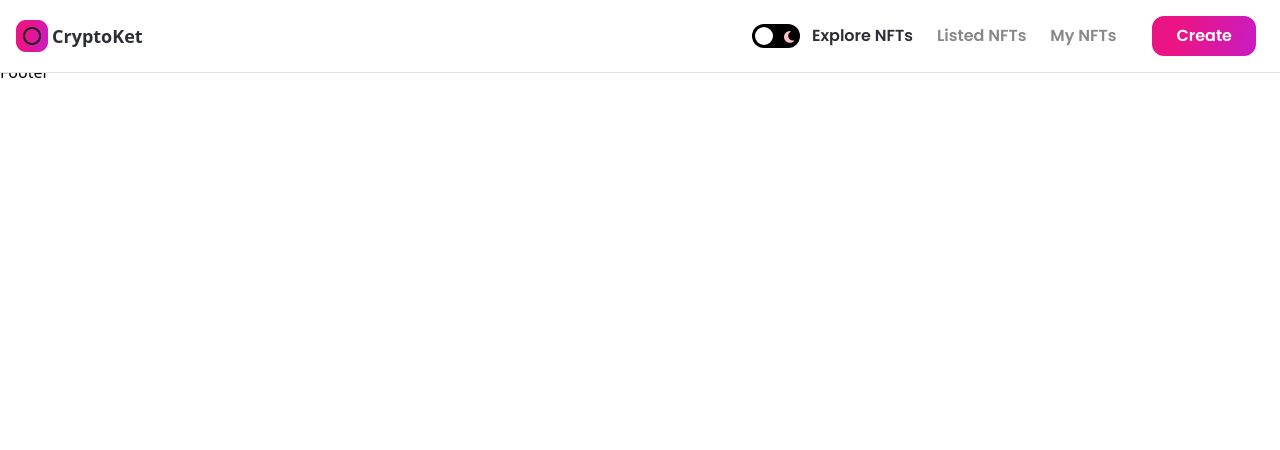
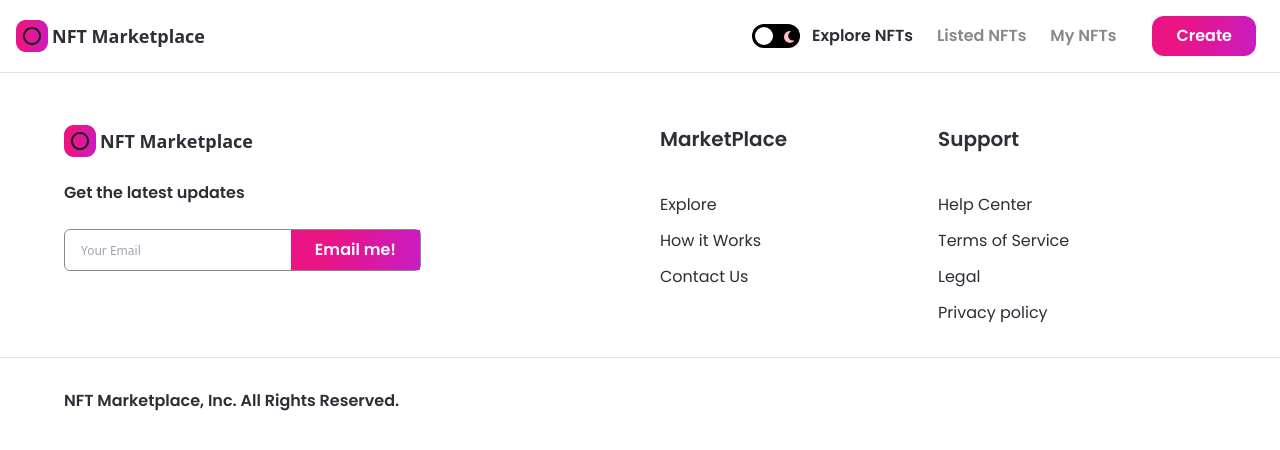
Before and after one commit to girirajbhosale69/giri_nft_marketplace, a Next.js app: page / in a window 1280 px wide. Shown: the top 450 px of the page. Built offline with nearby package versions, Linux system fonts and the light colour scheme.

Commit message:
create footer

```diff
--- a/components/Footer.jsx
+++ b/components/Footer.jsx
@@ -1,7 +1,65 @@
-import React from 'react';
+/* eslint-disable no-unused-vars */
+import Image from 'next/image';
+import { useTheme } from 'next-themes';
 
-const Footer = () => (
-  <div>Footer</div>
+import images from '../assets';
+import Button from './Button';
+
+const FooterLinks = ({ heading, items }) => (
+  <div className="flex-1 justify-start items-start">
+    <h3 className="font-poppins dark:text-white text-nft-black-1 font-semibold text-xl mb-10 ">{heading}</h3>
+    {items.map((item, index) => (
+      <p key={index} className="font-poppins dark:text-white text-nft-black-1 font-normal text-base cursor-pointer dark:hover:text-nft-gray-1 hover:text-nft-black-1 my-3">{item}</p>
+    ))}
+  </div>
 );
 
+const Footer = () => {
+  const { theme } = useTheme();
+
+  return (
+    <footer className="flexCenter flex-col border-t dark:border-nft-black-1 border-nft-gray-1 sm:py-8 py-16">
+      <div className="w-full minmd:w-4/5 flex flex-row md:flex-col sm:px-4 px-16">
+        <div className="flexStart flex-1 flex-col">
+          <div className="flexCenter cursor-pointer">
+            <Image src={images.logo02} objectFit="contain" width={32} height={32} alt="logo" />
+            <p className="dark:text-white text-nft-black-1 font-semibold text-lg ml-1">NFT Marketplace</p>
+          </div>
+          <p className="font-poppins dark:text-white text-nft-black-1 font-semibold text-base mt-6">Get the latest updates</p>
+          <div className="flexBetween md:w-full minlg:w-557 w-357 mt-6 dark:bg-nft-black-2 bg-white border dark:border-nft-black-2 border-nft-gray-2 rounded-md">
+            <input type="email" placeholder="Your Email" className="h-full flex-1 w-full dark:bg-nft-black-2 bg-white px-4 rounded-md dark:text-white text-nft-black-1 font-normal text-xs minlg:text-lg outline-none" />
+            <div className="flex-initial">
+              <Button btnName="Email me!" classStyles="rounded-md2" />
+            </div>
+          </div>
+        </div>
+        <div className="flex-1 flexBetweenStart flex-wrap ml-10 md:ml-0 md:mt-8">
+          <FooterLinks heading="MarketPlace" items={['Explore', 'How it Works', 'Contact Us']} />
+          <FooterLinks heading="Support" items={['Help Center', 'Terms of Service', 'Legal', 'Privacy policy']} />
+        </div>
+      </div>
+      <div className="flexCenter w-full mt-5 border-t dark:border-nft-black-1 border-nft-gray-1 sm:px-4 px-16">
+        <div className="flexBetween flex-row w-full minmd:w-4/5 sm:flex-col mt-7">
+          <p className="font-poppins dark:text-white text-nft-black-1 font-semibold text-base">NFT Marketplace, Inc. All Rights Reserved.</p>
+          <div className="flex flex-row sm:mt-4">
+            {[images.instagram, images.twitter, images.telegram, images.discord].map((image, index) => (
+              <div className="mx-2 cursor-pointer " key={index}>
+                <Image
+                  src={image}
+                  objectFit="contain"
+                  width={24}
+                  height={24}
+                  alt="social"
+                  className={theme === 'light' && 'filter invert'}
+                />
+              </div>
+            ))}
+          </div>
+
+        </div>
+      </div>
+    </footer>
+  );
+};
+
 export default Footer;
--- a/components/Navbar.jsx
+++ b/components/Navbar.jsx
@@ -73,7 +73,7 @@ const Navbar = () => {
         <Link href="/">
           <div className="flexCenter md:hidden cursor-pointer" onClick={() => {}}>
             <Image src={images.logo02} objectFit="contain" width={32} height={32} alt="logo" />
-            <p className="dark:text-white text-nft-black-1 font-semibold text-lg ml-1">CryptoKet</p>
+            <p className="dark:text-white text-nft-black-1 font-semibold text-lg ml-1">NFT Marketplace</p>
           </div>
         </Link>
         <Link href="/">
```
